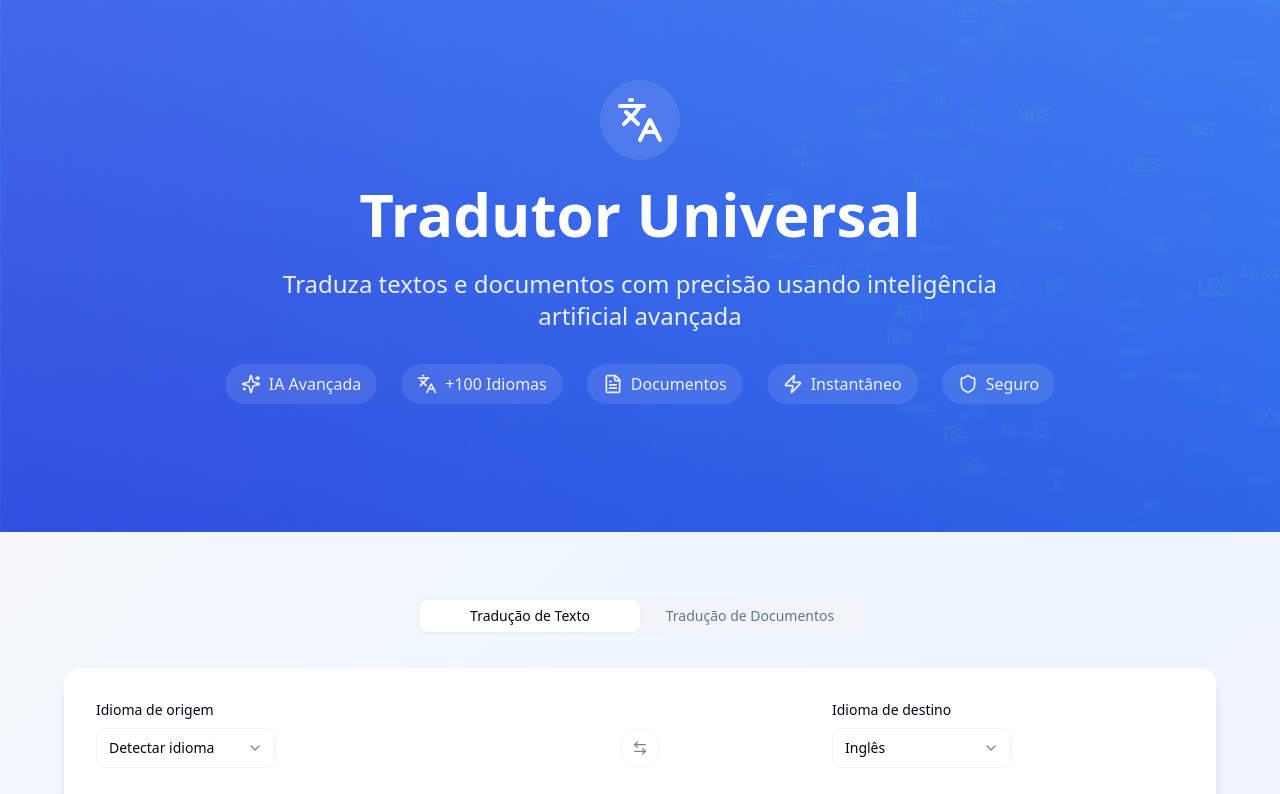
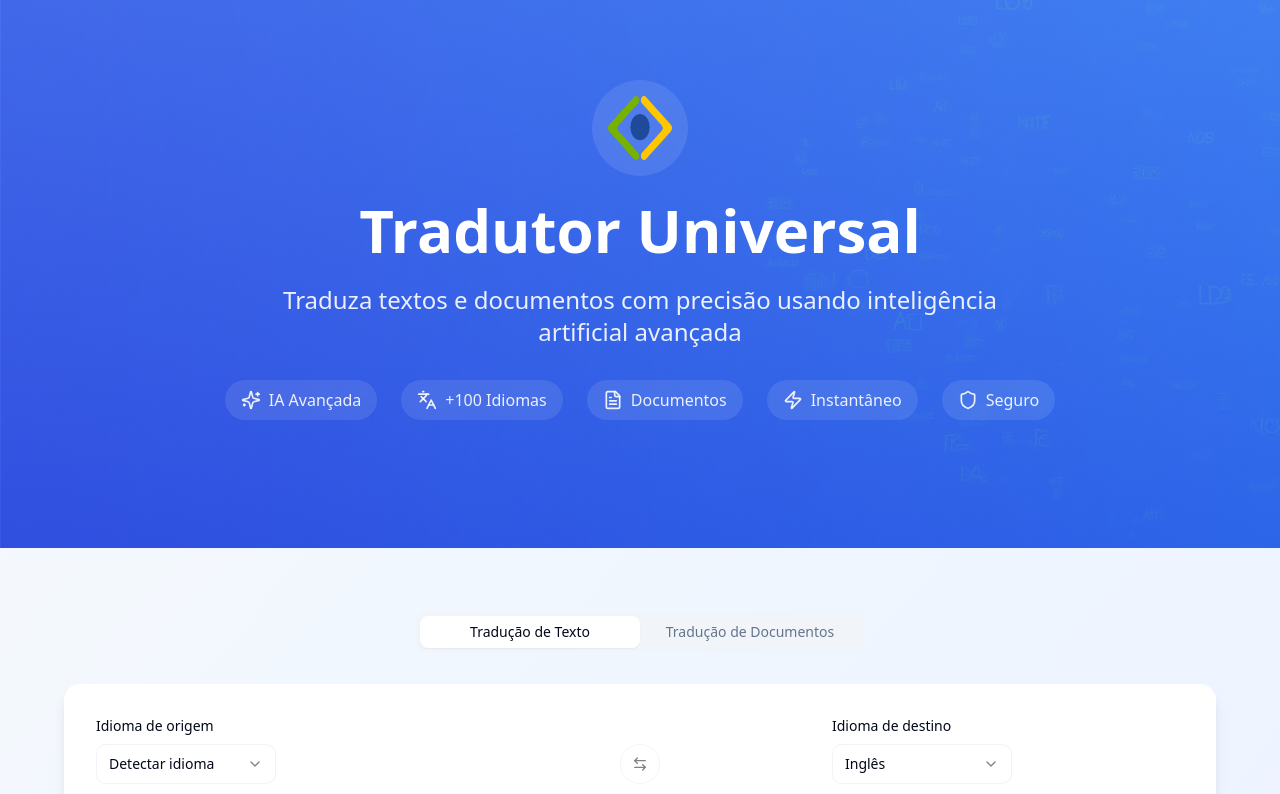
Before and after one commit to edimarnery/words-on-wings, a React (Vite) app: page / in a window 1280 px wide. Shown: the top 794 px of the page. Built offline with nearby package versions, Linux system fonts and the light colour scheme; the HTML template or start-up script is replaced by a standard one.

Commit message:
Add Brazil logo

```diff
--- a/src/pages/Index.tsx
+++ b/src/pages/Index.tsx
@@ -53,7 +53,11 @@ const Index = () => {
         <div className="container mx-auto">
           <div className="flex justify-center mb-6">
             <div className="p-4 bg-white/10 rounded-full backdrop-blur-sm">
-              <Languages className="h-12 w-12 text-white" />
+              <img
+                src="/lovable-uploads/14fb849f-db96-4ad5-9dae-81898934e0bd.png"
+                alt="Brazil Translations Logo"
+                className="h-16 w-16"
+              />
             </div>
           </div>
           <h1 className="text-4xl md:text-6xl font-bold text-white mb-6">
```
Also changed, not shown: public/lovable-uploads/14fb849f-db96-4ad5-9dae-81898934e0bd.png (added).
